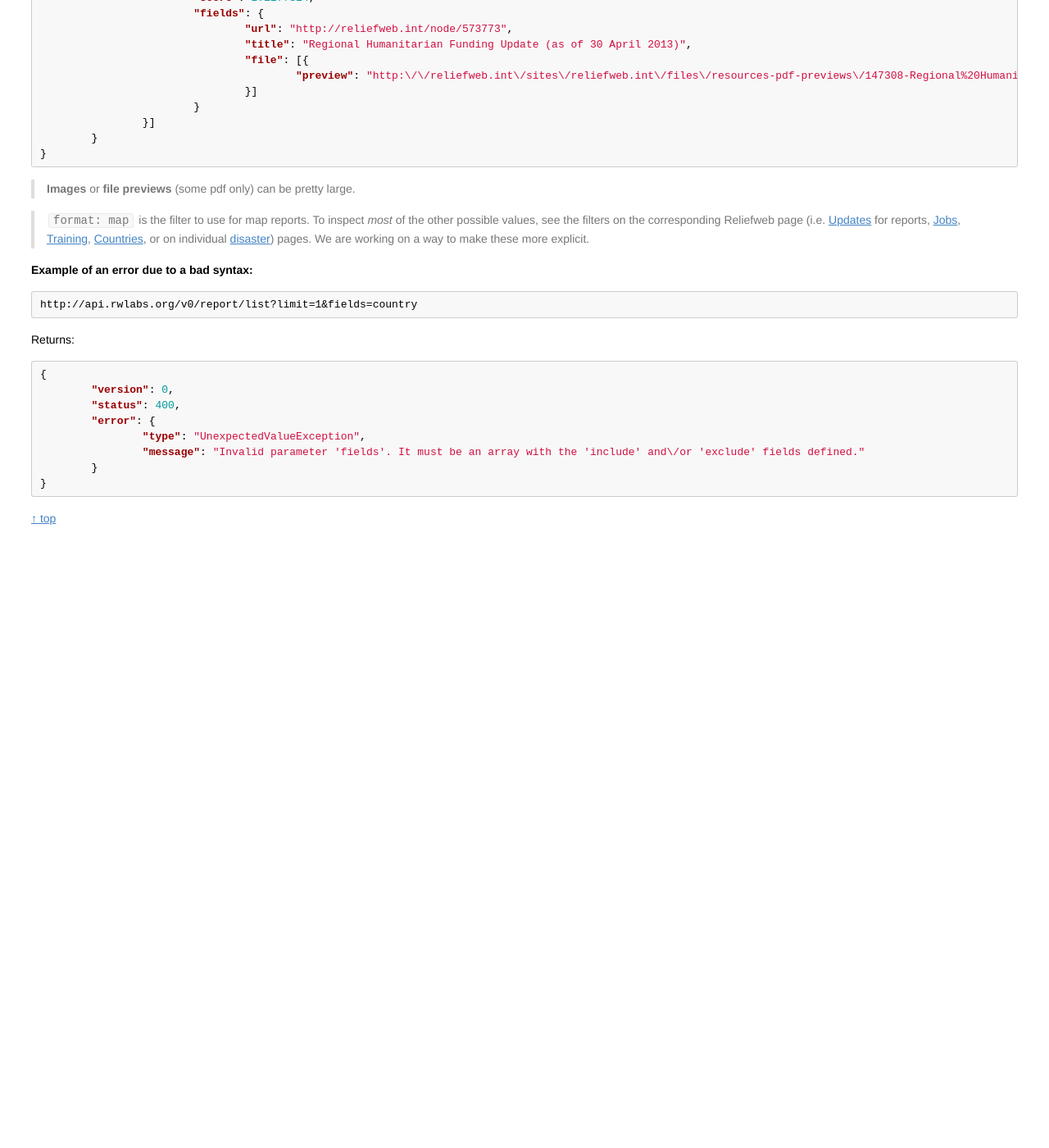
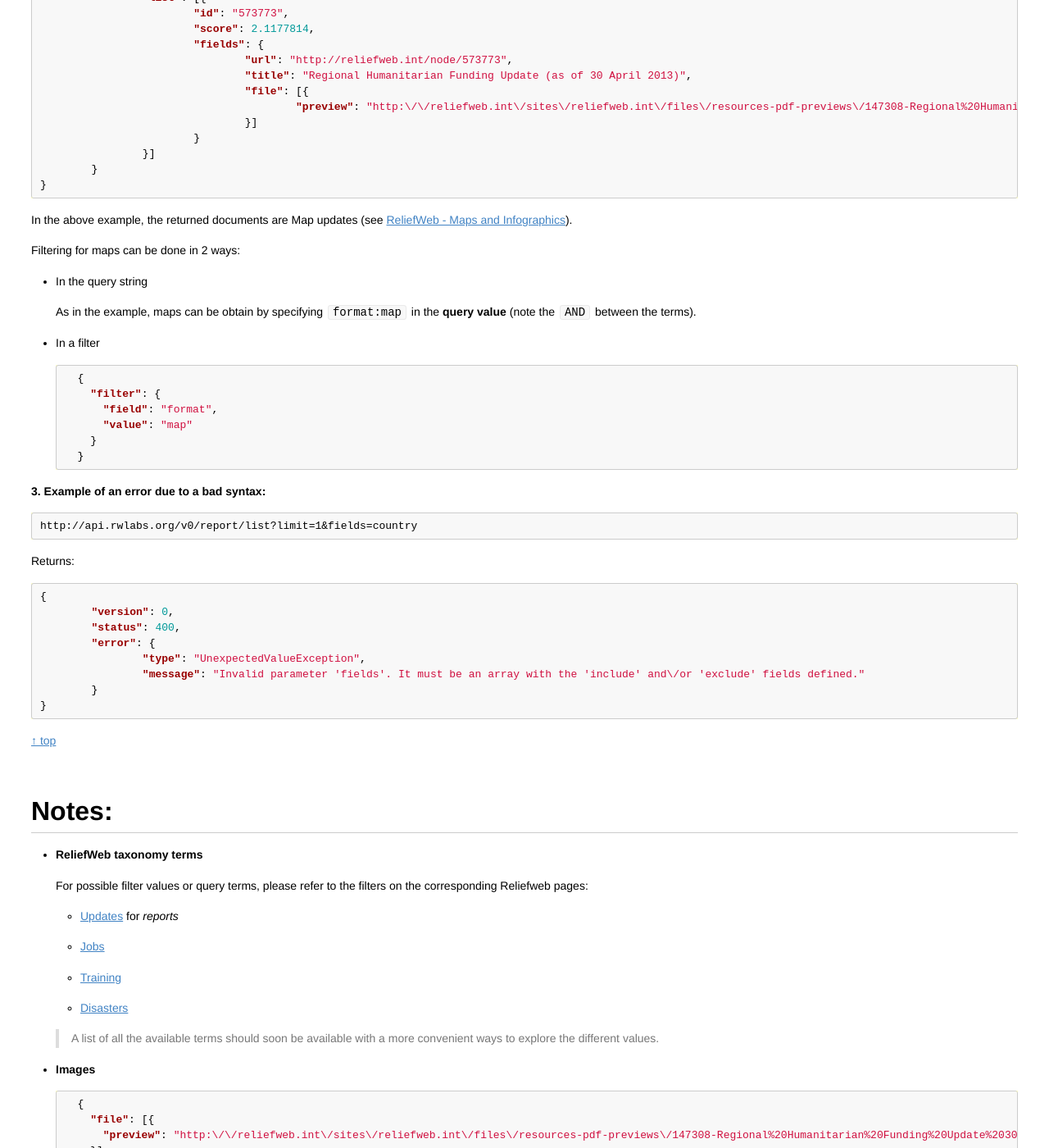
Before and after one commit to UN-OCHA/rwint-api-doc, a Jekyll site: the page built from index.md, in a window 1280 px wide and 1400 px high, scrolled down 22575 px. Shown: the whole window at 82% size. Built offline with Jekyll 4.4.1, drawn with Linux system fonts in a browser that asks for light colours; Markdown is read by kramdown in place of the engine named in the settings; before the commit the page ends 23257 px from its top, so only the background shows below that; some of the changed text lies outside the part shown.

Commit message:
Added some notes

````diff
--- a/_layouts/index.html
+++ b/_layouts/index.html
@@ -1,6 +1,7 @@
 <!DOCTYPE html>
 <html>
 <head>
+<meta charset="UTF-8">
 <title>ReliefWeb API - Documentation</title>
 <link href="css/github.css" rel="stylesheet" />
 <link href="css/highlighting.css" rel="stylesheet" />
--- a/index.md
+++ b/index.md
@@ -30,6 +30,7 @@ The API allows to fetch content from [ReliefWeb](http://reliefweb.int) like the
   - [count](#method-count)
   - [item ID](#method-item-id)
 - [**Examples**](#examples)
+- [**Notes**](#notes)
 
 
 <a name="general-information"></a>
@@ -105,7 +106,7 @@ While this remains a Reliefweb Labs project, the url for API calls is:
 http://api.rwlabs.org
 ```
 
-Remember that this is likely to change when the API leaves beta.
+The URL is likely to change when the API leaves beta.
 
 [&uarr; top](#top)
 
@@ -1105,7 +1106,7 @@ Returns:
 }
 ```
 
-**Latest Map for Syria**
+**2. Latest Map for Syria**
 
 ```json
 curl -XGET 'http://api.rwlabs.org/v0/report/list' -d '{
@@ -1114,7 +1115,7 @@ curl -XGET 'http://api.rwlabs.org/v0/report/list' -d '{
 		"include": ["url", "title", "file.preview"]
 	},
 	"query": {
-		"value": "primary_country:Syria format:map"
+		"value": "primary_country:Syria AND format:map"
 	},
 	"filter": {
 		"field": "file.preview"
@@ -1155,11 +1156,26 @@ Returns:
 }
 ```
 
-> **Images** or **file previews** (some pdf only) can be pretty large.
+In the above example, the returned documents are Map updates (see [ReliefWeb - Maps and Infographics](http://reliefweb.int/maps)).
 
-> `format: map` is the filter to use for map reports. To inspect *most* of the other possible values, see the filters on the corresponding Reliefweb page (i.e. [Updates](http://reliefweb.int/updates) for reports, [Jobs](http://reliefweb.int/jobs), [Training](http://reliefweb.int/training), [Countries](http://reliefweb.int/country/wld), or on individual [disaster](http://reliefweb.int/disasters)) pages. We are working on a way to make these more explicit.
+Filtering for maps can be done in 2 ways:
 
-**Example of an error due to a bad syntax:**
+- In the query string
+
+  As in the example, maps can be obtain by specifying `format:map` in the **query value** (note the `AND` between the terms).
+
+- In a filter
+
+  ```json
+    {
+      "filter": {
+        "field": "format",
+        "value": "map"
+      }
+    }
+  ```
+
+**3. Example of an error due to a bad syntax:**
 
 ```
 http://api.rwlabs.org/v0/report/list?limit=1&fields=country
@@ -1179,3 +1195,37 @@ Returns:
 ```
 
 [&uarr; top](#top)
+
+<a name="notes"></a>
+## Notes:
+
+- **ReliefWeb taxonomy terms**
+
+  For possible filter values or query terms, please refer to the filters on the corresponding Reliefweb pages:
+
+  - [Updates](http://reliefweb.int/updates) for *reports*
+  - [Jobs](http://reliefweb.int/jobs)
+  - [Training](http://reliefweb.int/training)
+  - [Disasters](http://reliefweb.int/disasters)
+
+  > A list of all the available terms should soon be available with a more convenient ways to explore the different values.
+
+- **Images**
+
+  ```json
+    {
+      "file": [{
+        "preview": "http:\/\/reliefweb.int\/sites\/reliefweb.int\/files\/resources-pdf-previews\/147308-Regional%20Humanitarian%20Funding%20Update%2030%20Apr%202013..png"
+      }]
+    }
+  ```
+
+  **Images** or **file previews** (some pdf only) like above, can be pretty large and it may be a good to cache and resize them on the application side.
+
+- **Markdown**
+
+  Some fields use the `markdown` (see [Markdown](http://daringfireball.net/projects/markdown/)) format and should be transformed into HTML using a library like [PHP - Markdown](http://michelf.ca/projects/php-markdown/).
+
+  Those fields can contain internal link to [ReliefWeb - Updates](http://reliefweb.int/updates) in the form `[some title](/node/123456)`. Those link should be converted to absolute links before transforming the field into HTML.
+
+[&uarr; top](#top)
````
Also changed, not shown: other parts of index.md (+1 -1 lines).
